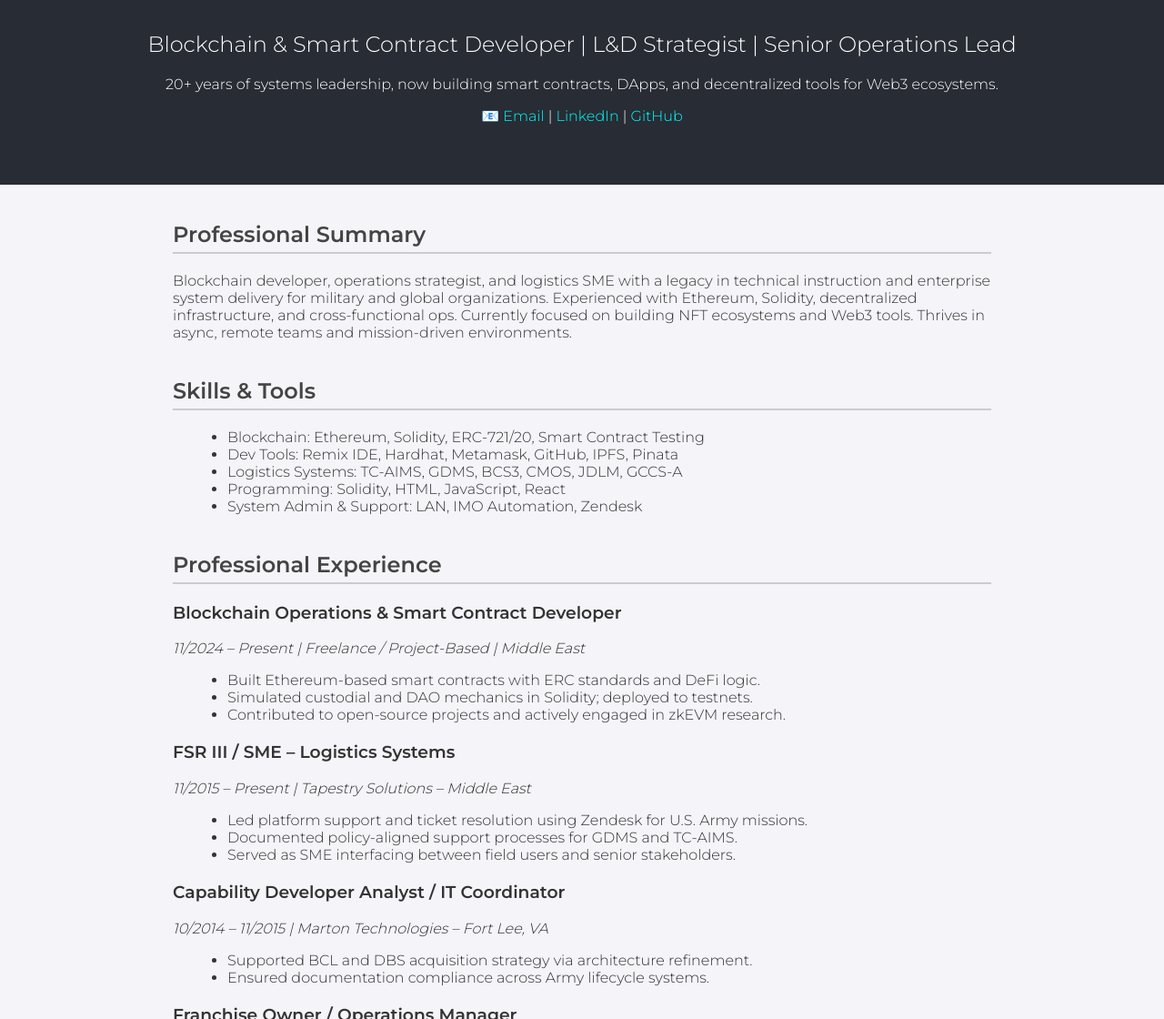
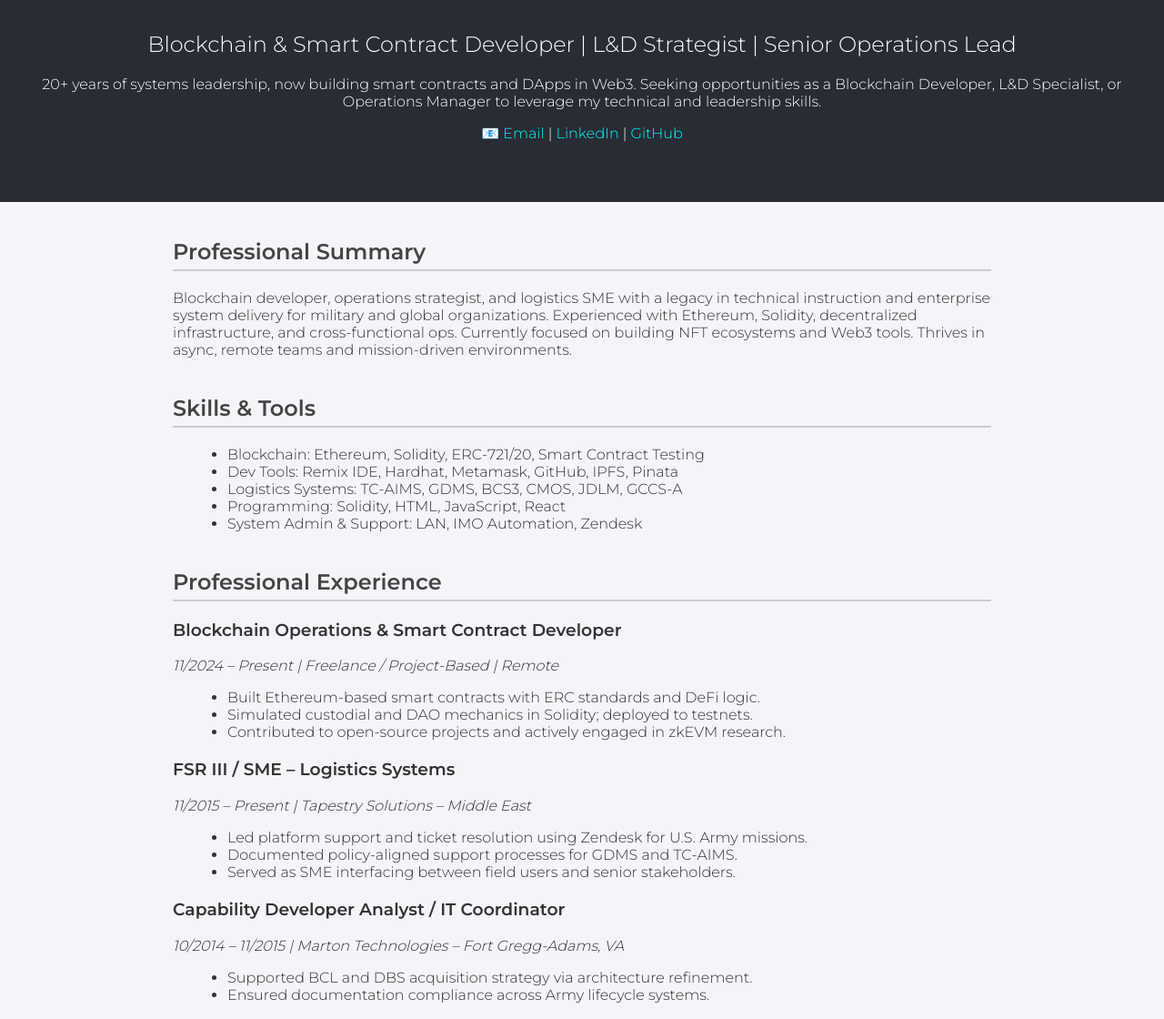
Before and after one commit to moragarcia75/victor-portfolio, a plain HTML site: page index.html in a window 1280 px wide. Shown: the part 173-1293 px from the top of the page at 91% size. Drawn offline with Linux system fonts and the light colour scheme.

Commit message:
Update index.html

```diff
--- a/index.html
+++ b/index.html
@@ -13,7 +13,7 @@
   <header class="top-container">
     <h1>Victor M. Mora Garcia</h1>
     <h2>Blockchain & Smart Contract Developer | L&D Strategist | Senior Operations Lead</h2>
-    <p>20+ years of systems leadership, now building smart contracts, DApps, and decentralized tools for Web3 ecosystems.</p>
+    <p>20+ years of systems leadership, now building smart contracts and DApps in Web3. Seeking opportunities as a Blockchain Developer, L&D Specialist, or Operations Manager to leverage my technical and leadership skills.</p>
     <p><a href="mailto:victor_moragarcia@hotmail.com">📧 Email</a> | <a href="https://www.linkedin.com/in/moragarcia">LinkedIn</a> | <a href="https://github.com/moragarcia75">GitHub</a></p>
   </header>
 
@@ -39,7 +39,7 @@
 
       <div class="job">
         <h3>Blockchain Operations & Smart Contract Developer</h3>
-        <p><em>11/2024 – Present | Freelance / Project-Based | Middle East</em></p>
+        <p><em>11/2024 – Present | Freelance / Project-Based | Remote</em></p>
         <ul>
           <li>Built Ethereum-based smart contracts with ERC standards and DeFi logic.</li>
           <li>Simulated custodial and DAO mechanics in Solidity; deployed to testnets.</li>
@@ -59,7 +59,7 @@
 
       <div class="job">
         <h3>Capability Developer Analyst / IT Coordinator</h3>
-        <p><em>10/2014 – 11/2015 | Marton Technologies – Fort Lee, VA</em></p>
+        <p><em>10/2014 – 11/2015 | Marton Technologies – Fort Gregg-Adams, VA</em></p>
         <ul>
           <li>Supported BCL and DBS acquisition strategy via architecture refinement.</li>
           <li>Ensured documentation compliance across Army lifecycle systems.</li>
```
